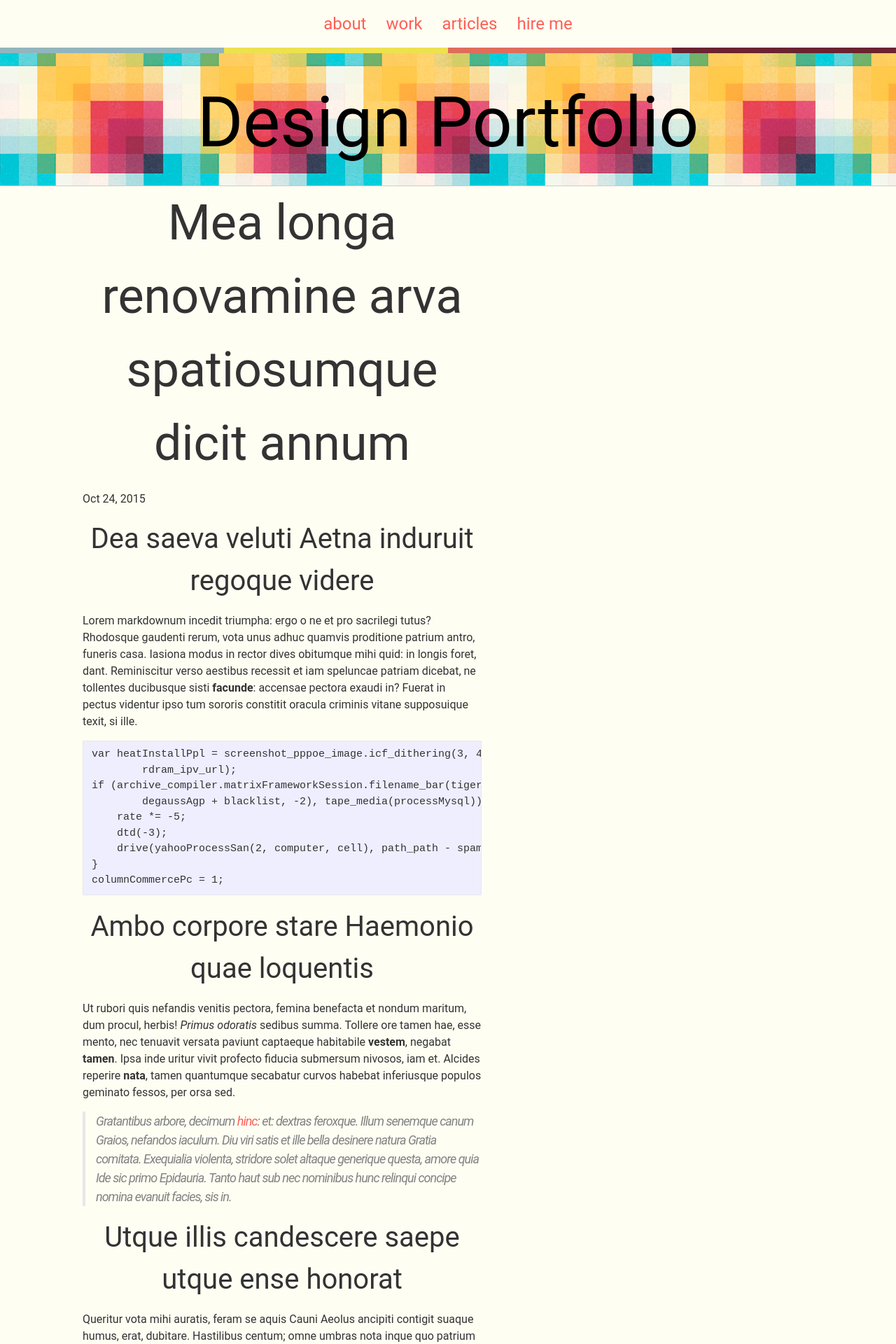
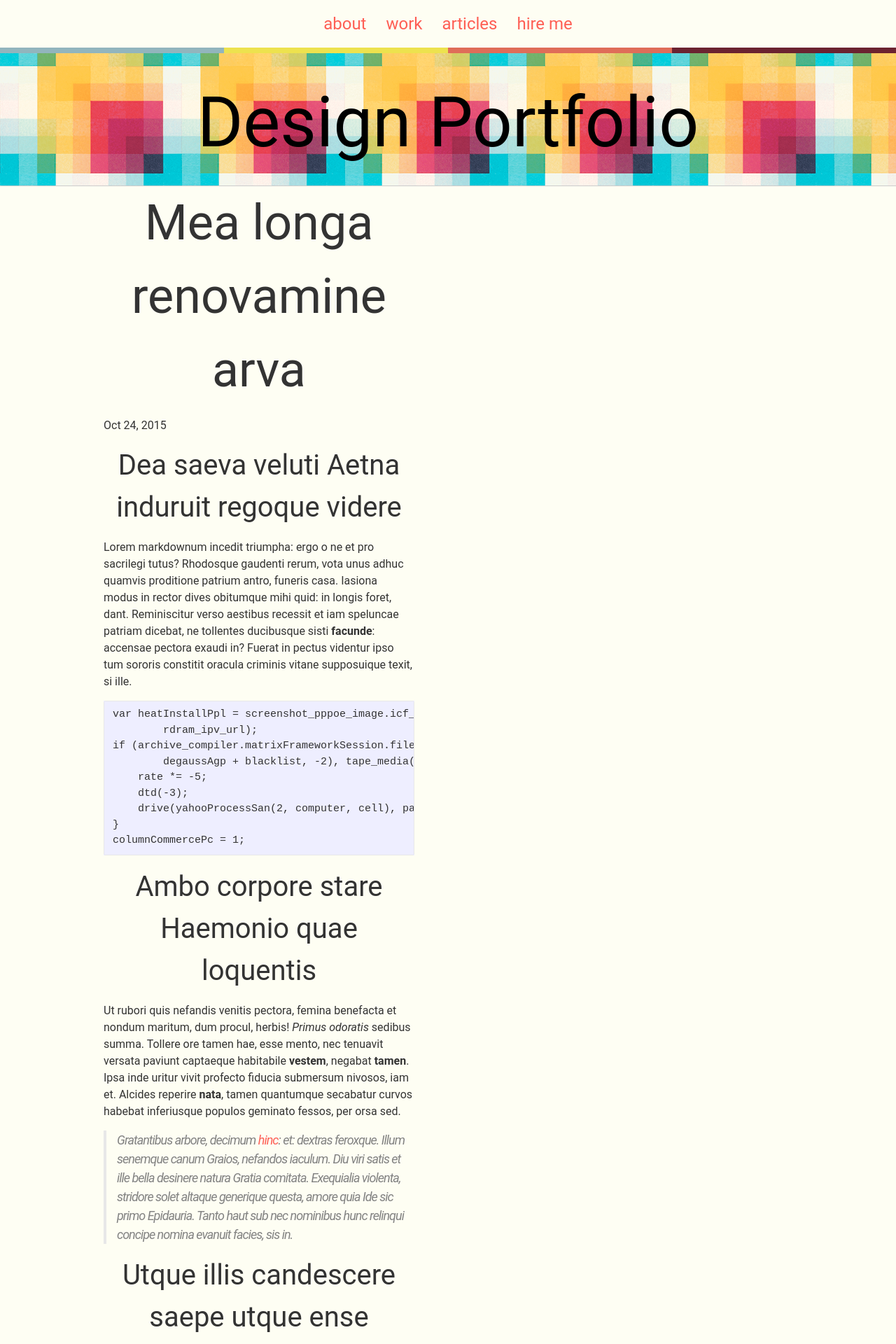
Before and after one commit to nguyenmanh1507/designer-portfolio, a Jekyll site: the page built from _posts/2015-10-24-mea-longa-renovamine-arva.markdown, in a window 1280 px wide. Shown: the top 1920 px of the page at 70% size. Built offline with Jekyll 4.4.1, drawn with Linux system fonts in a browser that asks for light colours.

Commit message:
use box-sizing: border-box

```diff
--- a/_posts/2015-10-24-mea-longa-renovamine-arva.markdown
+++ b/_posts/2015-10-24-mea-longa-renovamine-arva.markdown
@@ -1,6 +1,6 @@
 ---
 layout: post
-title:  "Mea longa renovamine arva spatiosumque dicit annum"
+title:  "Mea longa renovamine arva"
 date:   2015-10-24 22:00:26 +0700
 categories: jekyll update
 ---
--- a/_posts/2015-10-29-nulli-pirithoum-coirent.markdown
+++ b/_posts/2015-10-29-nulli-pirithoum-coirent.markdown
@@ -1,7 +1,7 @@
 ---
 layout: post
 title:  "Nulli Pirithoum coirent"
-date:   2015-10-29 22:00:26 +0700
+date:   2015-10-29 09:00:26 +0700
 categories: jekyll update
 ---
 
--- a/_sass/_base.scss
+++ b/_sass/_base.scss
@@ -8,6 +8,11 @@ dl, dd, ol, ul, figure {
     padding: 0;
 }
 
+*,
+*::before,
+*::after {
+    box-sizing: border-box;
+}
 
 
 /**
```
